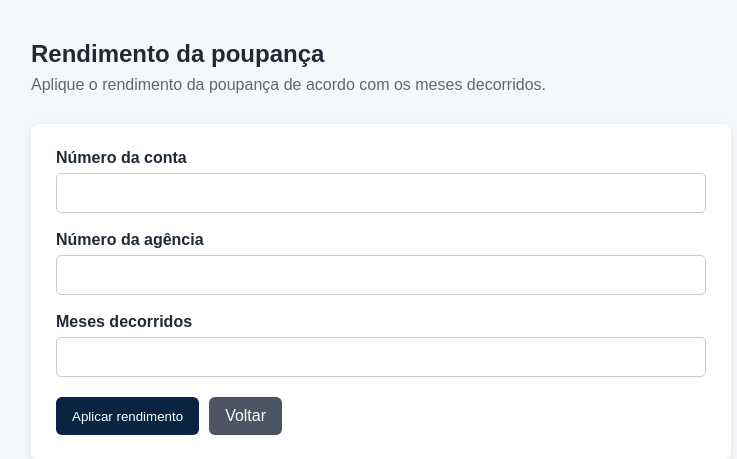
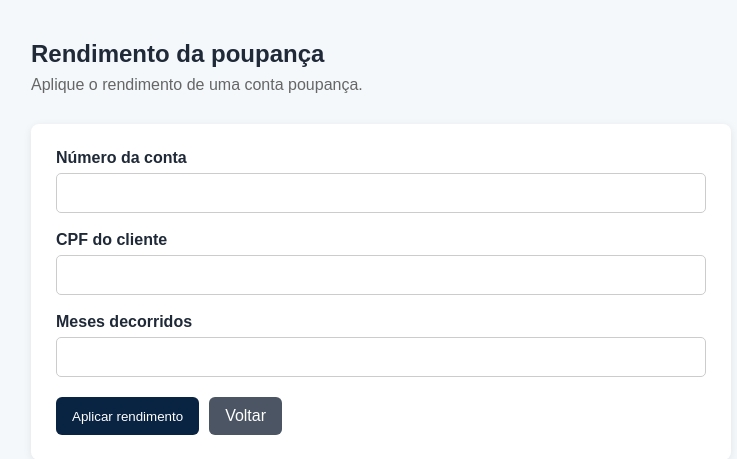
Before and after one commit to ellygabri/Ping-Bank, a Flask app: page /operacoes/poupanca in a window 1280 px wide. Shown: the part 78-537 px from the top of the page, without its empty margins (65-802 px from the left). Run offline with Flask 3, Linux system fonts and the light colour scheme; parts of the project's set-up code (start-up, migrations or seed data) failed here and were passed over.

Commit message:
Tornei a agencia unica, fiz a pagina de rendimento da poupança e adaptei html de poupança

```diff
--- a/app.py
+++ b/app.py
@@ -194,64 +194,19 @@ def excluir_cliente_w(cpf):
 
     return redirect(url_for("pagina_clientes", mensagem=mensagem))
 
-#Página para listar agências
-@app.route("/agencias")
+#  Agência única
 
-def pagina_agencias():
-    clientes, agencias, contas = carregar_dados()
+@app.route("/agencia")
+def pagina_agencia():
+    return render_template(
+        "agencia.html",
+        agencia=agencia,
+        quantidade_clientes=len(agencia.listar_clientes()),
+        quantidade_contas=agencia.quantidade_contas(),
+        montante=agencia.montante()
+    )
 
-    lista_agencias = listar_agencias(agencias)
 
-    if lista_agencias == False:
-        lista_agencias = []
-    mensagem = request.args.get("mensagem", "")
-
-    return render_template("agencias.html", agencias = lista_agencias, mensagem = mensagem)
-
-#Página para cadastrar agência
-@app.route("/agencias/cadastrar", methods = ["GET", "POST"])
-
-def cadastrar_agencia_w():
-    mensagem = ""
-
-    if request.method == "POST":
-        clientes, agencias, contas = carregar_dados()
-
-        num_agencia = request.form["num_agencia"]
-        nome_agencia = request.form["nome_agencia"]
-
-        resultado = cadastrar_agencia(agencias, num_agencia, nome_agencia)
-
-        if resultado == -1:
-            mensagem = "Existem campos vazios."
-        elif resultado == 0:
-            mensagem = "Agência já cadastrada."
-        elif resultado == 1:
-            salvar_dados(clientes, agencias, contas)
-            return redirect(url_for("pagina_agencias", mensagem = "Agência cadastrada com sucesso."))
-    return render_template("cadastrar_agencia.html", mensagem = mensagem)
-
-#Página para procurar agência
-@app.route("/agencias/procurar", methods = ["GET", "POST"])
-
-def procurar_agencia_w():
-    agencia = None
-    mensagem = ""
-
-    if request.method == "POST":
-        clientes, agencias, contas = carregar_dados()
-
-        num_agencia = request.form["num_agencia"]
-
-        resultado = procurar_agencia(agencias, num_agencia)
-
-        if resultado == False:
-            mensagem = "Agência não encontrada."
-
-        else:
-            agencia = resultado
-
-    return render_template("procurar_agencia.html", agencia = agencia, mensagem = mensagem)
 
 #Página para listar contas
 @app.route("/contas")
@@ -566,33 +521,32 @@ def transferencia_w():
     return render_template("transferencia.html", mensagem = mensagem)
 
 #Página para aplicar rendimento da poupança
-@app.route("/operacoes/poupanca", methods = ["GET", "POST"])
-
+@app.route("/operacoes/poupanca", methods=["GET", "POST"])
 def poupanca_w():
     mensagem = ""
     novo_saldo = None
 
     if request.method == "POST":
-        clientes, agencias, contas = carregar_dados()
+        num_conta = request.form["num_conta"]
+        cpf = request.form["cpf"]
+        conta = agencia.buscar_conta(num_conta)
 
-        num_conta = int(request.form["num_conta"])
-        num_agencia = request.form["num_agencia"]
-        meses_decorridos = int(request.form["meses_decorridos"])
+        if conta is None:
+            mensagem = "Conta não encontrada."
+        elif cliente_autorizado(conta, cpf) == False:
+            mensagem = "CPF não autorizado."
+        elif isinstance(conta, ContaPoupanca) == False:
+            mensagem = "A conta informada não é poupança."
+        else:
+            try:
+                meses_decorridos = int(request.form["meses_decorridos"])
+                conta.aplicar_rendimento(meses_decorridos)
+                novo_saldo = conta.saldo
+                mensagem = "Rendimento aplicado com sucesso."
+            except ValueError as erro:
+                mensagem = str(erro)
 
-        resultado = calculo_poupanca(num_conta, num_agencia, contas, meses_decorridos)
-
-        if resultado == -1:
-            mensagem = "Conta não encontrada."
-        elif resultado == -2:
-            mensagem = "A conta informada não é poupança."
-        elif resultado == -3:
-            mensagem = "Quantidade de meses inválida."
-        else:
-            salvar_dados(clientes, agencias, contas)
-
-            novo_saldo = resultado
-            mensagem = "Rendimento aplicado com sucesso."
-    return render_template("poupanca.html", mensagem = mensagem, novo_saldo = novo_saldo)
+    return render_template("poupanca.html", mensagem=mensagem, novo_saldo=novo_saldo)
 
 #Página principal dos relatórios
 @app.route("/relatorios")
--- a/templates/poupanca.html
+++ b/templates/poupanca.html
@@ -1,86 +1,43 @@
 {% extends "base.html" %}
 
 {% block conteudo %}
-
-<section class = "titulo-pagina">
-
-    <h2> Rendimento da poupança </h2>
-
-    <p>
-        Aplique o rendimento da poupança de acordo com os meses decorridos.
-    </p>
-
+<section class="titulo-pagina">
+    <h2>Rendimento da poupança</h2>
+    <p>Aplique o rendimento de uma conta poupança.</p>
 </section>
 
 {% if mensagem %}
-
-<div class = "mensagem">
-    {{mensagem}}
-</div>
-
+<div class="mensagem">{{ mensagem }}</div>
 {% endif %}
 
-<section class = "formulario-container">
-
-    <form method = "post" class = "formulario">
-
-        <div class = "grupo-formulario">
-
-            <label for = "num_conta">
-                Número da conta
-            </label>
-
-            <input type = "number" id = "num_conta" name = "num_conta" required>
+<section class="formulario-container">
+    <form method="post" class="formulario">
+        <div class="grupo-formulario">
+            <label for="num_conta">Número da conta</label>
+            <input type="number" id="num_conta" name="num_conta" required>
         </div>
 
-        <div class = "grupo-formulario">
-
-            <label for = "num_agencia">
-                Número da agência
-            </label>
-
-            <input type = "text" id = "num_agencia" name = "num_agencia" required>
+        <div class="grupo-formulario">
+            <label for="cpf">CPF do cliente</label>
+            <input type="text" id="cpf" name="cpf" required>
         </div>
 
-        <div class = "grupo-formulario">
-
-            <label for = "meses_decorridos">
-                Meses decorridos
-            </label>
-
-            <input
-                type = "number"
-                id = "meses_decorridos"
-                name = "meses_decorridos"
-                required
-            >
+        <div class="grupo-formulario">
+            <label for="meses_decorridos">Meses decorridos</label>
+            <input type="number" id="meses_decorridos" name="meses_decorridos" min="1" required>
         </div>
 
-        <div class = "acoes-formulario">
-
-            <button type = "submit" class = "botao">
-                Aplicar rendimento
-            </button>
-
-            <a href = "{{url_for('pagina_operacoes')}}" class = "botao botao-secundario">
-                Voltar
-            </a>
-
+        <div class="acoes-formulario">
+            <button type="submit" class="botao">Aplicar rendimento</button>
+            <a href="{{ url_for('pagina_operacoes') }}" class="botao botao-secundario">Voltar</a>
         </div>
     </form>
 </section>
 
 {% if novo_saldo is not none %}
-
-<section class = "secao-informacoes resultado-cliente">
-
-    <h2> Novo saldo </h2>
-
-    <p class = "valor-card">
-        R$ {{novo_saldo}}
-    </p>
+<section class="secao-informacoes resultado-cliente">
+    <h2>Novo saldo</h2>
+    <p class="valor-card">R$ {{ "%.2f"|format(novo_saldo) }}</p>
 </section>
-
 {% endif %}
-
 {% endblock %}
```
